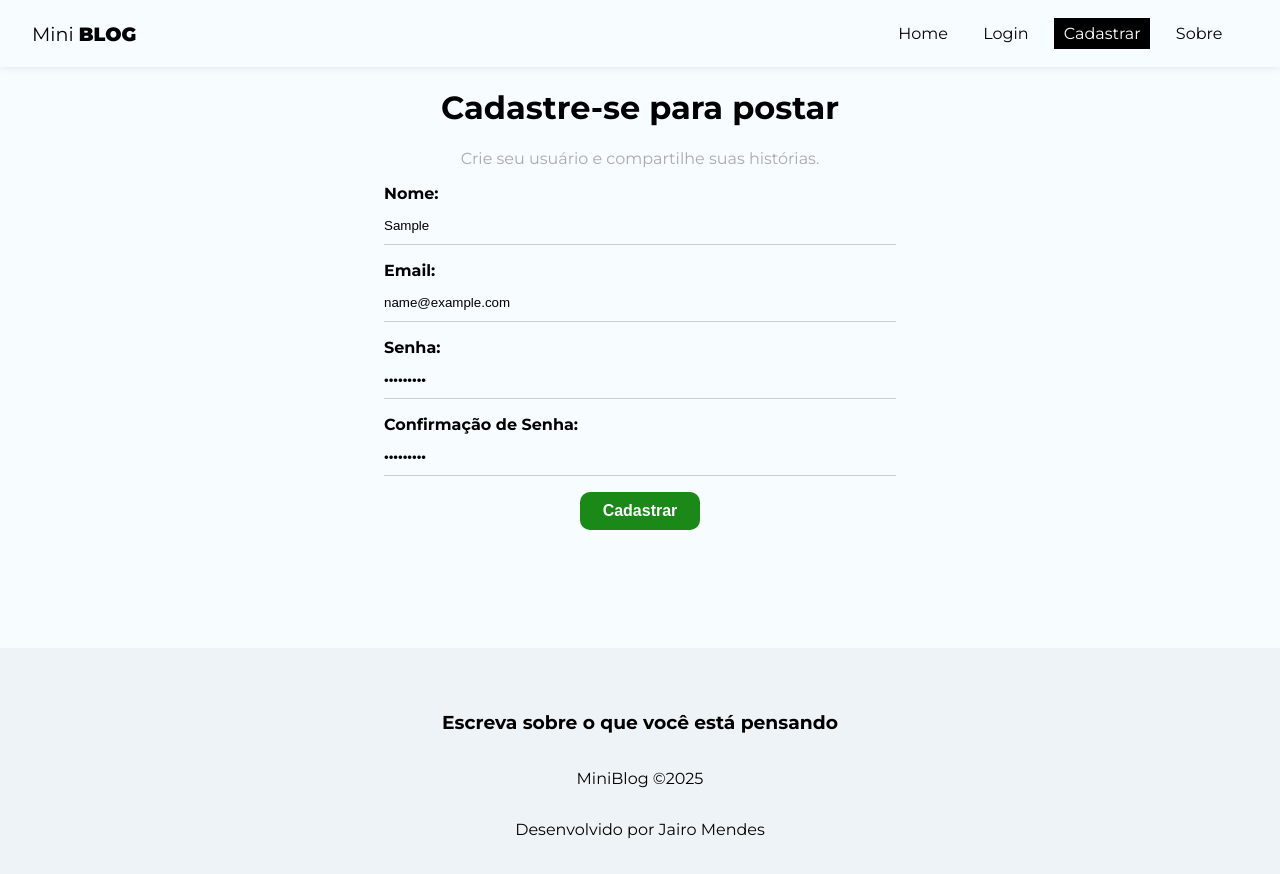
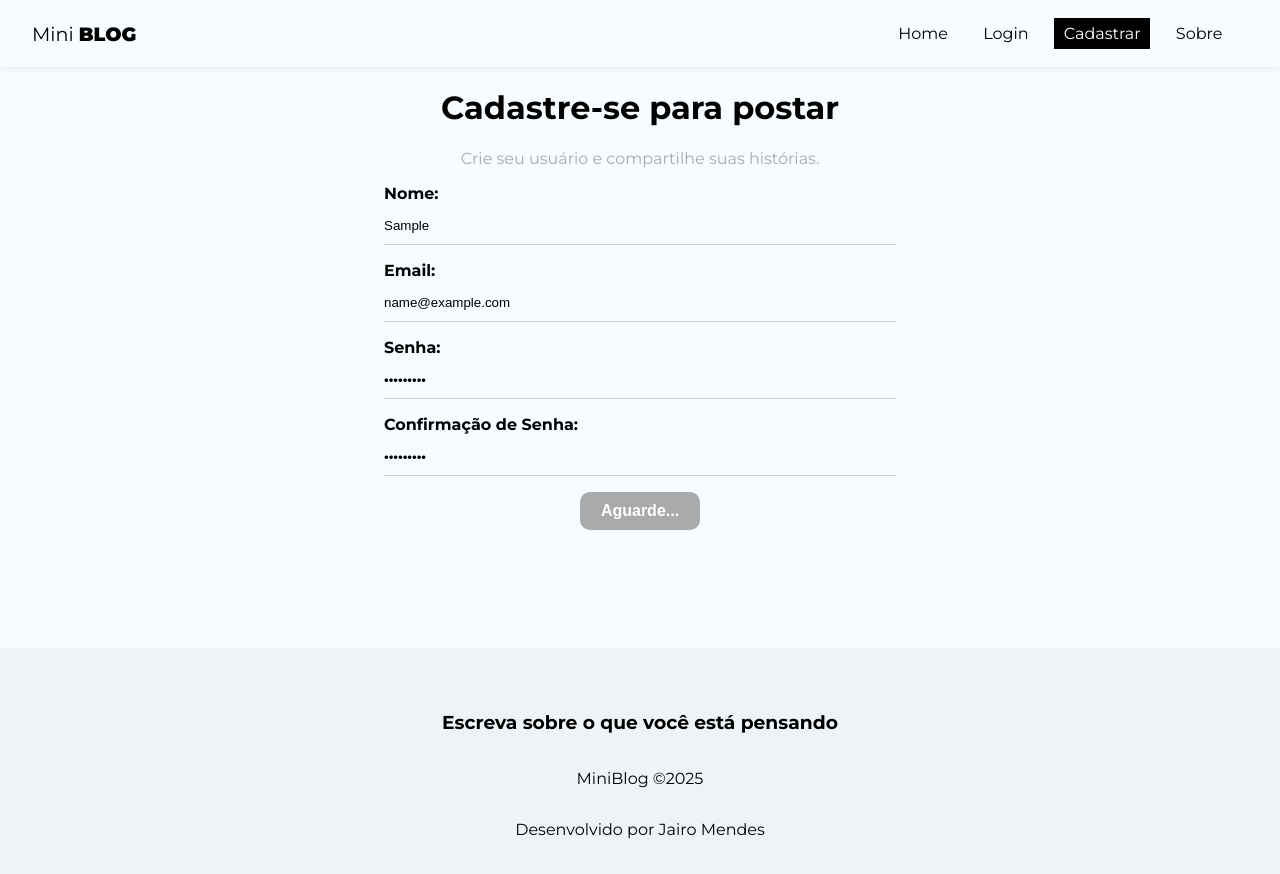
Before and after one commit to jairo2998/miniblog-with-react-router-and-firebase, a React (Vite) app: page /register in a window 1280 px wide. Both pictures are taken after typing "Sample", "name@example.com", "Sample123", "Sample123" into the empty fields and a click on the button "Cadastrar". Shown: the top 874 px of the page. Built offline with nearby package versions, Linux system fonts and the light colour scheme; no server answers.

Commit message:
feat: Implement custom authentication hook and user creation

```diff
--- /dev/null
+++ b/src/hooks/useAutentication.jsx
@@ -0,0 +1,68 @@
+import { db } from "../firebase/config";
+
+import {
+    getAuth,
+    createUserWithEmailAndPassword,
+    signInWithEmailAndPassword,
+    signOut,
+    updateProfile
+} from "firebase/auth";
+
+import { useState, useEffect } from "react";
+
+export const useAuthentication = () => {
+    const [error, setError] = useState(null);
+    const [loading, setLoading] = useState(null);
+
+    //deal with memory leak
+    const [cancelled, setCancelled] = useState(false);
+
+    const auth = getAuth();
+
+    function checkIfIsCancelled() {
+        if (cancelled) {
+            return;
+        }
+    }
+    const createUser = async (data) => {
+        checkIfIsCancelled();
+        setLoading(true);
+        setError(null);
+
+        try {
+            const {user} = await createUserWithEmailAndPassword(auth, data.email, data.password);
+            await updateProfile(user, { displayName: data.displayName });
+            return user;
+        } catch (error) {
+            console.log(error.message);
+            console.log(typeof error.message);
+
+            let systemErrorMessage;
+
+            if (error.message.includes("Password")) {
+                systemErrorMessage = "A senha deve ter pelo menos 6 caracteres.";
+            } else if (error.message.includes("email-already-in-use")) {
+                systemErrorMessage = "Este email já está em uso.";
+            } else if (error.message.includes("invalid-email")) {
+                systemErrorMessage = "O e-mail digitado é inválido.";
+            } else {
+                systemErrorMessage = "Ocorreu um erro. Tente novamente mais tarde.";
+            }
+
+            setError(systemErrorMessage);
+        } finally {
+            setLoading(false);
+        }
+    }
+
+    useEffect(() => {
+        return () => setCancelled(true);
+    }, []);
+
+    return {
+        auth,
+        createUser,
+        error,
+        loading
+    };
+};
--- a/src/pages/Register/Register.jsx
+++ b/src/pages/Register/Register.jsx
@@ -1,6 +1,7 @@
+import { useAuthentication } from '../../hooks/useAutentication'
 import styles from './Register.module.css'
 
-import {useState, useEffect} from 'react'
+import {useState, useEffect, use} from 'react'
 
 const Register = () => {
   const [displayName, setDisplayName] = useState("")
@@ -9,10 +10,11 @@
   const [confirmPassword, setConfirmPassword] = useState("")
   const [error, setError] = useState("")
 
-  const handleSubmit = (e) => {
+  const { createUser, error: authError, loading } = useAuthentication();
+
+  const handleSubmit = async (e) => {
     e.preventDefault();
     setError("");
-    console.log(displayName, email, password, confirmPassword);
 
     if(password !== confirmPassword) {
       setError("As senhas precisam ser iguais!");
@@ -21,9 +23,18 @@
 
     const user = { displayName, email, password, confirmPassword};
 
-    console.log(user);
+    const res = await createUser(user);
 
-  }
+    console.log(res);
+
+  };
+
+  useEffect(() => {
+    if(authError) {
+      setError(authError);
+    }
+  }, [authError]);
+
   return (
     <div className={styles.register}>
         <h1>Cadastre-se para postar</h1>
@@ -78,7 +89,8 @@
               onChange={(e) => setConfirmPassword(e.target.value)}
             />
           </label>
-          <button className='btn'>Cadastrar</button>
+          {!loading && <button className='btn'>Cadastrar</button>}
+          {loading && <button className='btn' disabled>Aguarde...</button>}
           {error && <p className='error'>{error}</p>}
         </form>
     </div>
```
